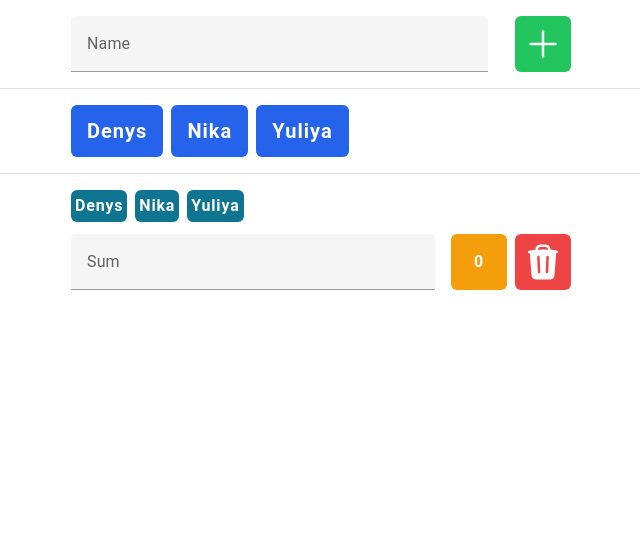
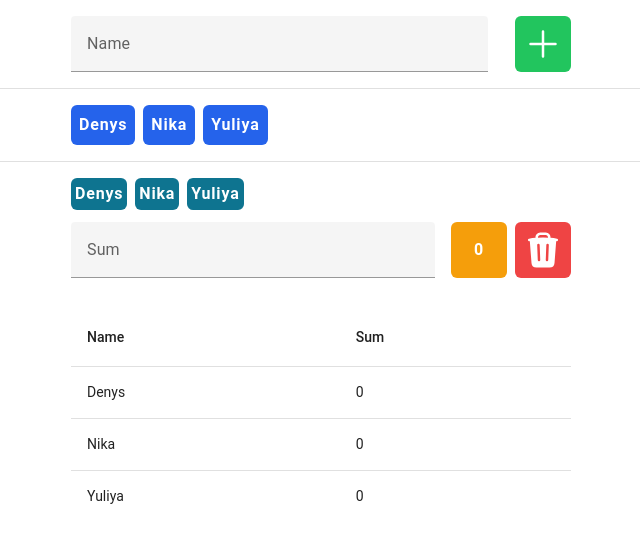
Before and after one commit to denispolovyan/spilne, a Vue app: page / in a window 1280 px wide. Shown: the top 542 px of the page, without its empty margins (319-959 px from the left). Built offline with nearby package versions, Linux system fonts and the light colour scheme.

Commit message:
feature: added enter listener to add users

```diff
--- a/src/App.vue
+++ b/src/App.vue
@@ -3,10 +3,13 @@ import TheHeader from "./components/TheHeader.vue";
 import TheUsers from "./components/TheUsers.vue";
 import TheSelectedUsers from "./components/TheSelectedUsers.vue";
 import BaseInput from "./components/BaseInput.vue";
+import BaseTable from "./components/BaseTable.vue";
 
-import { ref } from "vue";
+import { ref, watch, onMounted } from "vue";
 
 let users = ref(["Denys", "Nika", "Yuliya"]);
+
+let usersAndSum = ref([]);
 
 let selectedUsers = ref([]);
 
@@ -106,8 +109,77 @@ function setSelectedUsers(user) {
 function changeSum(data) {
   const id = data[0];
 
-  inputs.value.find((t) => (t.id = id)).sum = data[1];
+  inputs.value.find((t) => (t.id == id)).sum = data[1];
+
+  calculateUsersSum();
 }
+
+function calculateUsersSum() {
+  usersAndSum.value.forEach((user) => { // Yuliya
+    let sum = 0;
+
+    inputs.value.forEach((input) => { // Yulia Denys Nika || Yulia
+      // 1 match
+      if (input.users.includes(user.name)) { // 1 match
+        sum = Math.round(sum + input.sum / input.users.length);
+		  //collect all sums
+      }
+    });
+
+    user.sum = sum;
+  });
+}
+
+function createUsersSum() {
+  let coincidence = false;
+  users.value.forEach((user1) => {
+    usersAndSum.value.forEach((user2) => {
+      if (user2.name == user1) {
+        coincidence = true;
+      }
+    });
+
+    if (!coincidence) {
+      usersAndSum.value.push({ name: user1, sum: 0 });
+    }
+    coincidence = false;
+  });
+
+  deleteUserSum();
+}
+
+function deleteUserSum() {
+  let coincidence = false;
+
+  usersAndSum.value.forEach((user1) => {
+    users.value.forEach((user2) => {
+      if (user2 == user1.name) {
+        coincidence = true;
+      }
+    });
+
+    if (!coincidence) {
+      usersAndSum.value = usersAndSum.value.filter((t) => t.name != user1.name);
+    }
+    coincidence = false;
+  });
+}
+
+// watch ====>
+
+watch(
+  () => users,
+  () => {
+    createUsersSum();
+  },
+  { deep: true }
+);
+
+// onMounted ====>
+
+onMounted(() => {
+  createUsersSum();
+});
 </script>
 
 <template>
@@ -133,6 +205,7 @@ function changeSum(data) {
         @deleteInput="deleteInput($event)"
       />
     </div>
+    <base-table v-if="inputs.length" :usersAndSum="usersAndSum" />
   </div>
 </template>
 
--- /dev/null
+++ b/src/components/BaseTable.vue
@@ -0,0 +1,33 @@
+<script setup>
+
+const props = defineProps({
+  usersAndSum: {
+    type: Array,
+    required: true,
+  },
+});
+
+</script>
+
+<template>
+  <div>
+    <div class="spilne-container py-4">
+      <div>
+        <v-table>
+          <thead>
+            <tr>
+              <th class="text-left">Name</th>
+              <th class="text-left">Sum</th>
+            </tr>
+          </thead>
+          <tbody>
+            <tr v-for="item in props.usersAndSum" :key="item.name">
+              <td>{{ item.name }}</td>
+              <td>{{ item.sum }}</td>
+            </tr>
+          </tbody>
+        </v-table>
+      </div>
+    </div>
+  </div>
+</template>
--- a/src/components/TheHeader.vue
+++ b/src/components/TheHeader.vue
@@ -1,7 +1,7 @@
 <script setup>
 import { PlusIcon } from "@heroicons/vue/24/solid";
 
-import { ref } from "vue";
+import { ref, onMounted, onBeforeUnmount } from "vue";
 
 const emits = defineEmits({
   createUser: {
@@ -45,6 +45,21 @@ function addUser() {
   }
 }
 
+function handleKeydown(e) {
+  if (e.key === "Enter") {
+    e.preventDefault();
+    addUser();
+  }
+}
+
+onMounted(() => {
+  document.addEventListener("keydown", handleKeydown);
+});
+
+onBeforeUnmount(() => {
+  document.removeEventListener("keydown", handleKeydown);
+});
+
 const buttonClasses =
   "bg-green-500 h-14 w-14 rounded-md flex items-center justify-center hover:bg-green-700 duration-1000 cursor-pointer basis-14";
 </script>
--- a/src/components/TheUsers.vue
+++ b/src/components/TheUsers.vue
@@ -39,7 +39,7 @@ function selectUser(user) {
 }
 
 const userClasses =
-  "tracking-wider py-3 px-4 bg-blue-600 rounded-md text-xl text-white font-semibold cursor-pointer hover:bg-yellow-500 duration-500";
+  "tracking-wider py-2 px-2 bg-blue-600 rounded-md text-md text-white font-semibold cursor-pointer hover:bg-yellow-500 duration-500";
 </script>
 
 <template>
--- a/vite.config.js
+++ b/vite.config.js
@@ -4,4 +4,5 @@ import vue from '@vitejs/plugin-vue'
 // https://vitejs.dev/config/
 export default defineConfig({
   plugins: [vue()],
+  base: '/spilne/'
 })
```
